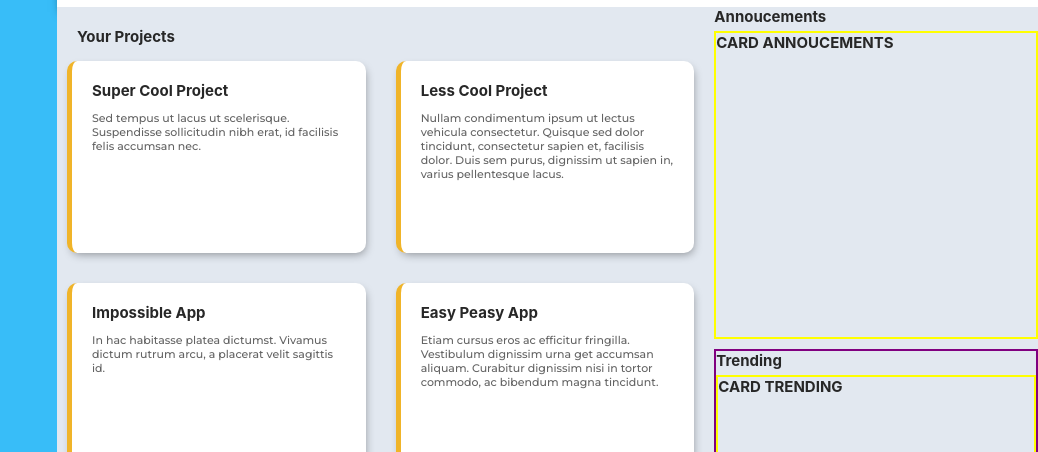
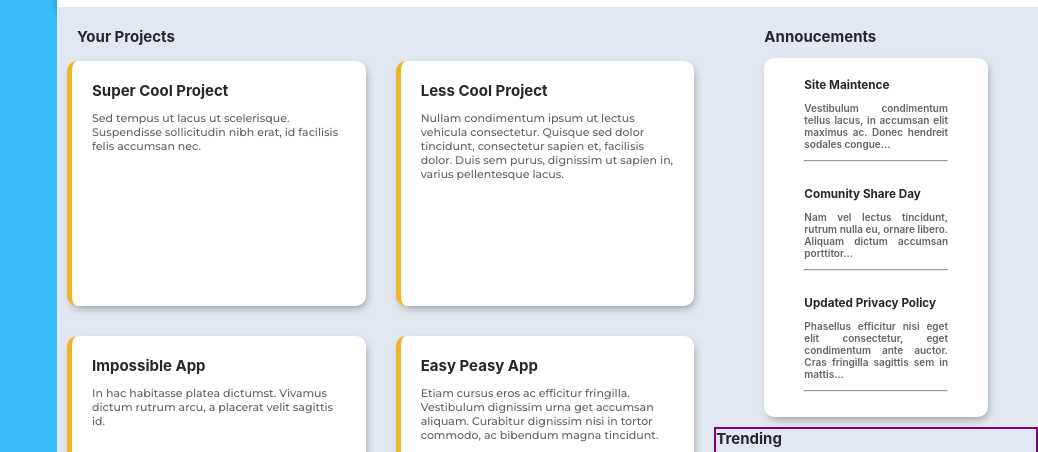
Before and after one commit to AntQua/Admin-Dashboard, a plain HTML site: page index.html in a window 1280 px wide. Shown: the part 120-572 px from the top of the page, 242-1280 px from the left. Drawn offline with Linux system fonts and the light colour scheme.

Commit message:
Add content and style to ANNOUCEMENTS

```diff
--- a/index.html
+++ b/index.html
@@ -166,7 +166,34 @@
                 <h2>Annoucements</h2>
               </div>
               <div class="cardAnnoucements">
-                <div><h2>CARD ANNOUCEMENTS</h2></div>
+                <div>
+                  <h3>Site Maintence</h3>
+                  <p>
+                      Vestibulum condimentum tellus lacus,
+                      in accumsan elit maximus ac. Donec
+                      hendreit sodales congue...
+                  </p>
+                  <hr>
+                </div>
+                <div>
+                  <h3>Comunity Share Day</h3>
+                  <p>
+                      Nam vel lectus tincidunt, rutrum
+                      nulla eu, ornare libero. Aliquam
+                      dictum accumsan porttitor...
+                  </p>
+                  <hr>
+                </div>
+                <div>
+                  <h3>Updated Privacy Policy</h3>
+                  <p>
+                      Phasellus efficitur nisi eget elit
+                      consectetur, eget condimentum ante
+                      auctor. Cras fringilla sagittis sem
+                      in mattis...
+                  </p>
+                  <hr>
+                </div>
               </div>
             </div>
             <div class="trending">
--- a/styles.css
+++ b/styles.css
@@ -318,6 +318,10 @@ h6 {
 
 }
 
+.titleAnnouncements {
+  margin: 20px 20px 7px 50px;
+}
+
 
 .announcements{
   display: grid;
@@ -328,7 +332,20 @@ h6 {
 .cardAnnoucements{
   display: grid;
   grid-template-rows: auto;
-  border: 2px solid yellow;
+  background-color: white;
+  border-radius: 10px;
+  padding-bottom: 20px;
+  margin: 0px 50px 0px 50px;
+  box-shadow: 2px 4px 10px -3px rgba(0, 0, 0, 0.4);
+}
+
+.cardAnnoucements > div{
+  margin: 20px 40px 0px 40px;
+}
+
+.cardAnnoucements > div > p{
+  color:#636363;
+  text-align: justify;
 }
 
 .trending{
```
